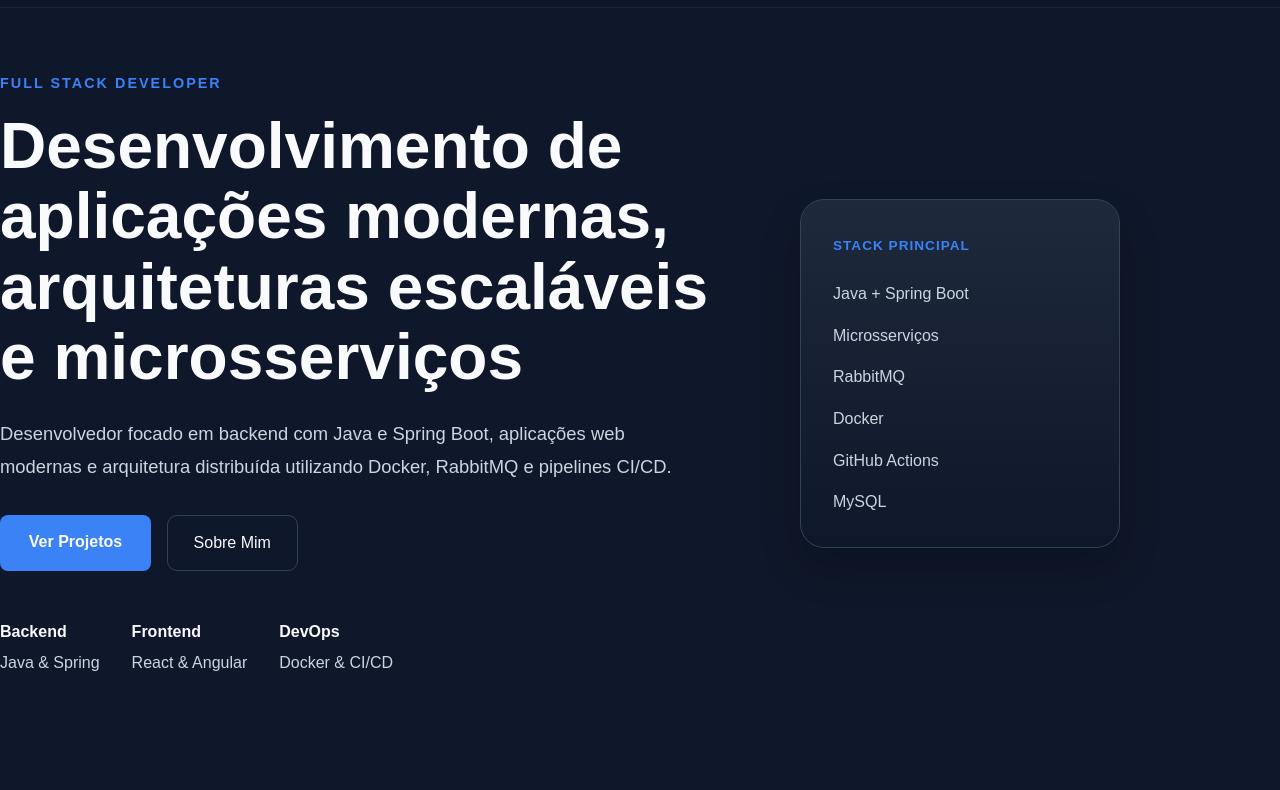
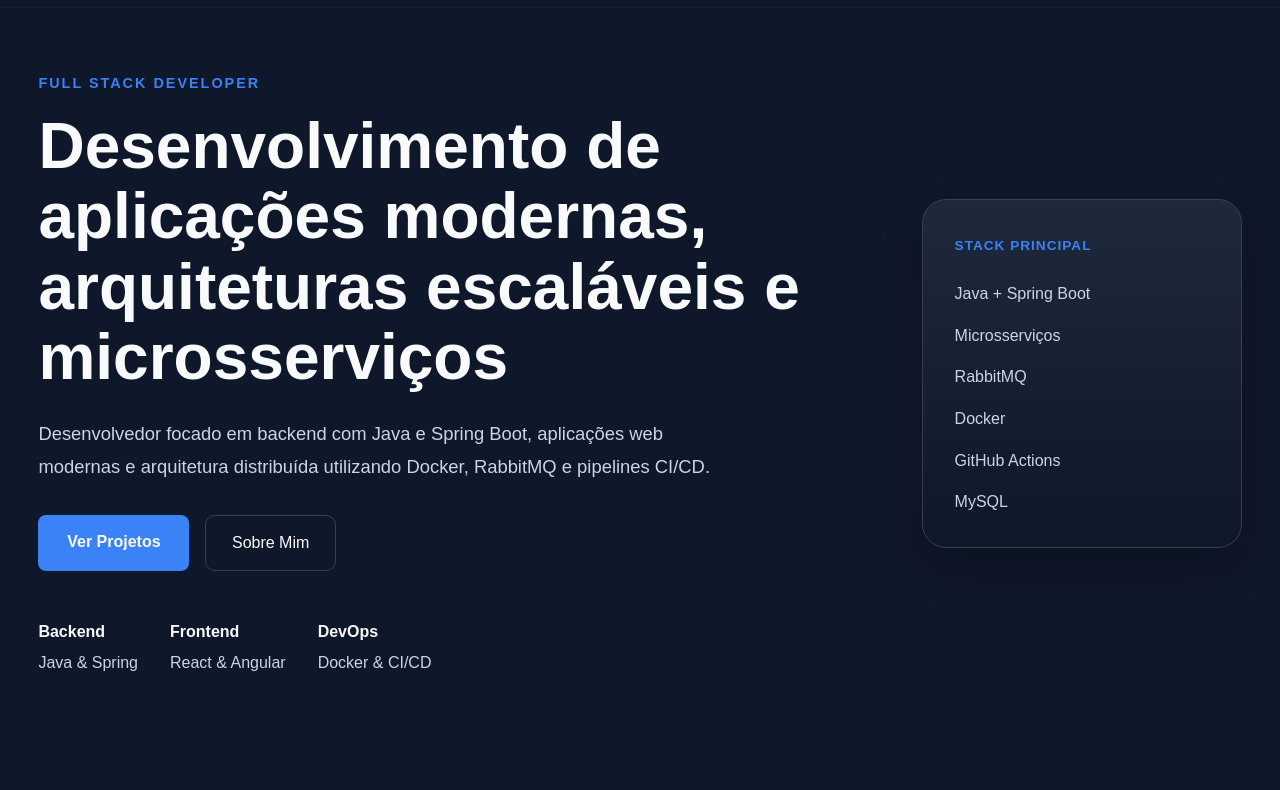
Before and after one commit to Thiago-Peczek/ds881-curriculo-GRR20243533, a website: page index.html in a window 1280 px wide. Shown: the part 77-867 px from the top of the page. Drawn offline with nearby package versions, Linux system fonts and the light colour scheme.

```diff
--- a/assets/css/style.css
+++ b/assets/css/style.css
@@ -66,7 +66,8 @@ img {
 ========================= */
 
 .container {
-  width: min(1120px, calc(100% - 2rem));
+  width: min(94%, 1400px);
+  margin: 0 auto;
 }
 
 .section {
```
